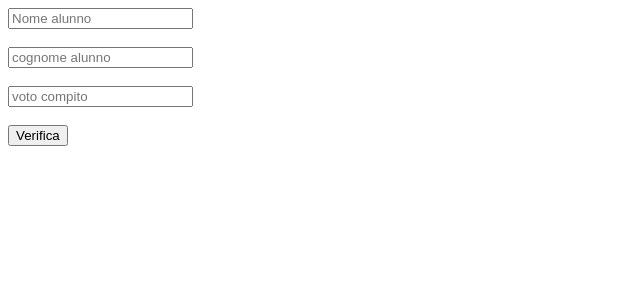
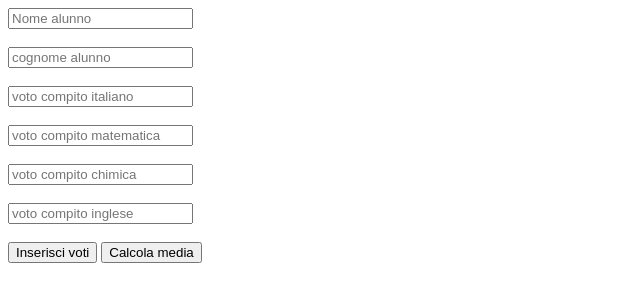
Before and after one commit to BraveGian/DigitalGarden, a plain HTML site: page votoStudenti.html in a window 1280 px wide. Shown: the whole page, without its empty margins (0-640 px from the left). Drawn offline with Linux system fonts and the light colour scheme.

Commit message:
messaggio

```diff
--- a/votoStudenti.html
+++ b/votoStudenti.html
@@ -6,9 +6,16 @@
     <title>Document</title>
 </head>
 <body>
+    <script src="votoStudenti.js"></script>
     <input type="text" nome="nomeAlunno" placeholder="Nome alunno" required><br><br>
     <input type="text" nome="cognomeAlunno" placeholder="cognome alunno" required><br><br>
-    <input type="text" nome="votoAlunno" placeholder="voto compito" required><br><br>
-    <button type="button" id="premi" onclick="">Verifica</button>
+    <input type="number" nome="votoitaliano" id="votoIT" placeholder="voto compito italiano" required><br><br>
+    <input type="number" nome="votomatematica" id="votoMAT" placeholder="voto compito matematica" required><br><br>
+    <input type="number" nome="votochimica" id="votoCH" placeholder="voto compito chimica" required><br><br>
+    <input type="number" nome="votoingleswe" id="votoEN" placeholder="voto compito inglese" required><br><br>
+    <button type="button" id="voto" onclick="premiPulsante()">Inserisci voti</button>
+    <button type="button" id="calcola" onclick="premiPulsante()">Calcola media</button>
+
+    <p id="testo"></p>
 </body>
 </html>
--- a/votoStudenti.js
+++ b/votoStudenti.js
@@ -1,5 +1,23 @@
 function premiPulsante(){
 
-   const pulsante= document.querySelector('button');
+       document.addEventListener("click",inserisciElemento);
+
+  function inserisciElemento(){
+
+     let archivio=[3];
+     const votazioneITALIANO= document.getElementById('votoIT').value;
+     const votazioneMATEMATICA= document.getElementById('votoMAT').value;
+     const votazioneCHIMICA= document.getElementById('votoCH').value;
+     const votazioneINGLESE= document.getElementById('votoEN').value;
+     console.log(votazioneITALIANO);
+     console.log(votazioneMATEMATICA);
+     console.log(votazioneCHIMICA);
+     console.log(votazioneINGLESE);
+     archivio.push(votazioneITALIANO,votazioneMATEMATICA,votazioneCHIMICA,votazioneINGLESE);
+
+
+     console.log(archivio);
+
+   }
 
 }
```
